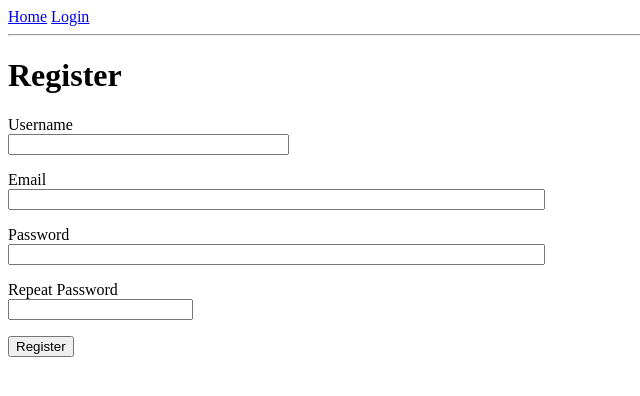
After one commit to ajarch98/flas_learning_path, a Flask app: page /register in a window 1280 px wide. The commit adds this page. Shown: the top 396 px of the page, without its empty margins (0-640 px from the left). Run offline with Flask 2, Linux system fonts and the light colour scheme.

Commit message:
Implemented user login and registration

```diff
--- a/app/__init__.py
+++ b/app/__init__.py
@@ -2,10 +2,13 @@ from flask import Flask
 from config import Config
 from flask_sqlalchemy import SQLAlchemy
 from flask_migrate import Migrate
+from flask_login import LoginManager
 
 App = Flask(__name__)
 App.config.from_object(Config)
 db = SQLAlchemy(App)
 migrate = Migrate(App, db)
+login = LoginManager(App)
+login.login_view = 'login'
 
 from app import routes, models
--- a/app/forms.py
+++ b/app/forms.py
@@ -1,6 +1,7 @@
 from flask_wtf import FlaskForm
 from wtforms import StringField, PasswordField, BooleanField, SubmitField
-from wtforms.validators import DataRequired
+from wtforms.validators import DataRequired, EqualTo, Email, ValidationError
+from app.models import User
 
 class LoginForm(FlaskForm):
     """defines login form for Microblog app"""
@@ -9,3 +10,22 @@ class LoginForm(FlaskForm):
     password = PasswordField('Password', validators = [DataRequired()])
     remember_me = BooleanField('Remember Me')
     submit = SubmitField('Sign In')
+
+class RegistrationForm(FlaskForm):
+    """defines uger registration form for Microblog app"""
+
+    username = StringField('Username', validators = [DataRequired()])
+    email = StringField('Email', validators = [DataRequired(), Email()])
+    password = PasswordField('Password', validators = [DataRequired()])
+    password2 = PasswordField('Repeat Password', validators = [DataRequired(), EqualTo('password')])
+    submit = SubmitField('Register')
+
+    def validate_username(self, username):
+        user = User.query.filter_by(username = username.data).first()
+        if user is not None:
+            raise ValidationError('Please use a different name')
+
+    def validate_email(self, email):
+        user = User.query.filter_by(email = email.data).first()
+        if user is not None:
+            raise ValidationError('Please use a different email address')
--- a/app/routes.py
+++ b/app/routes.py
@@ -1,9 +1,13 @@
-from flask import render_template, flash, url_for, redirect
-from app import App
-from app.forms import LoginForm
+from flask import render_template, flash, url_for, redirect, request
+from app import App, db
+from app.forms import LoginForm, RegistrationForm
+from flask_login import current_user, login_user, logout_user, login_required
+from app.models import User
+from werkzeug.urls import url_parse
 
 @App.route('/')
 @App.route('/index')
+@login_required
 def index():
     user = {'username':'Advait'}
     posts = [
@@ -16,12 +20,40 @@ def index():
             'body':'The Avengers movie was amazing!!'
         }
     ]
-    return render_template("index.html", title = "Hello to Microblog", user = user, posts = posts)
+    return render_template("index.html", title = "Hello to Microblog", posts = posts)
 
 @App.route('/login', methods = ['GET', 'POST'])
 def login():
+    if current_user.is_authenticated:
+        return redirect(url_for(index))
     form = LoginForm()
     if form.validate_on_submit():
-        flash('Login requested for user {}, remember_me={}'.format(form.username.data, form.remember_me.data))
+        user = User.query.filter_by(username=form.username.data).first()
+        if user is None or not user.check_password(form.password.data):
+            flash('Invalid username or password')
+            return redirect(url_for_login)
+        login_user(user, remember=form.remember_me.data)
+        next_page = request.args.get('next')
+        if not next_page or url_parse(next_page).netloc != '':
+            next_page = url_for('index')
+        return redirect(next_page)
+    return render_template("login.html", title = "Sign In", form = form)
+
+@App.route('/logout')
+def logout():
+    logout_user()
+    return redirect(url_for('index'))
+
+@App.route('/register', methods = ['GET', 'POST'])
+def register():
+    if current_user.is_authenticated:
         return redirect(url_for('index'))
-    return render_template("login.html", title = "Sign In", form = form)
+    form = RegistrationForm()
+    if form.validate_on_submit():
+        user = User(username = form.username.data, email= form.email.data)
+        user.set_password(form.password.data)
+        db.session.add(user)
+        db.session.commit()
+        flash('Congratulations, you are now a registered user')
+        return redirect(url_for('login'))
+    return render_template('register.html', title = 'Register', form=form)
--- a/app/templates/base.html
+++ b/app/templates/base.html
@@ -11,7 +11,11 @@
   <body>
     <div class="">
       <a href={{url_for('index')}}>Home</a>
-      <a href="{{url_for('login')}}">Login</a>
+      {% if current_user.is_anonymous %}
+        <a href="{{url_for('login')}}">Login</a>
+        {% else %}
+        <a href="{{url_for('logout')}}">Logout</a>
+      {% endif %}
     </div>
 
     <hr>
--- a/app/templates/index.html
+++ b/app/templates/index.html
@@ -1,7 +1,7 @@
 {% extends "base.html" %}
 
 {% block content %}
-  <h1>Hi, {{user.username}}</h1>
+  <h1>Hi, {{ current_user.username }}!</h1>
   {% for post in posts %}
     <div class="">
       <p><b>{{ post.author.username }} says:</b> {{ post.body}}</p>
--- a/app/templates/login.html
+++ b/app/templates/login.html
@@ -24,4 +24,6 @@
     <p>{{form.remember_me()}} {{form.remember_me.label}}</p>
     <p>{{form.submit()}}</p>
   </form>
+
+  <p> New User? <a href="{{url_for('register')}}">Click here to Register!</a></p>
 {% endblock %}
--- /dev/null
+++ b/app/templates/register.html
@@ -0,0 +1,41 @@
+{% extends "base.html" %}
+
+{% block content %}
+  <h1>Register</h1>
+  <form class="" action="" method="post">
+    {{form.hidden_tag()}}
+    <p>
+      {{ form.username.label }} <br>
+      {{ form.username(size = 32) }} <br>
+      {% for error in form.username.errors %}
+        <span style = "color:red;">[{{error}}]</span>
+      {% endfor %}
+    </p>
+
+    <p>
+      {{ form.email.label }} <br>
+      {{ form.email(size=64) }} <br>
+      {% for error in form.email.errors %}
+        <span style = "color:red;">[{{error}}]</span>
+      {% endfor %}
+    </p>
+
+    <p>
+      {{ form.password.label }} <br>
+      {{ form.password(size=64)}} <br>
+      {% for error in form.password.errors %}
+        <span style="color:red;">[{{error}}]</span>
+      {% endfor %}
+    </p>
+
+    <p>
+      {{ form.password2.label }} <br>
+      {{ form.password2 }} <br>
+      {% for error in form.password2.errors %}
+        <span style = "color:red">[{{error}}]</span>
+      {% endfor %}
+    </p>
+
+    <p>{{ form.submit() }}</p>
+  </form>
+  {% endblock %}
--- a/flask_run.py
+++ b/flask_run.py
@@ -1,4 +1,7 @@
-from app import App, db
+from app import App
+
+#imports below required for shell_context_processor
+from app import db
 from app.models import User, Post
 
 @App.shell_context_processor
```
Also changed, not shown: app/models.py (+14 -1 lines), 2 other files.
